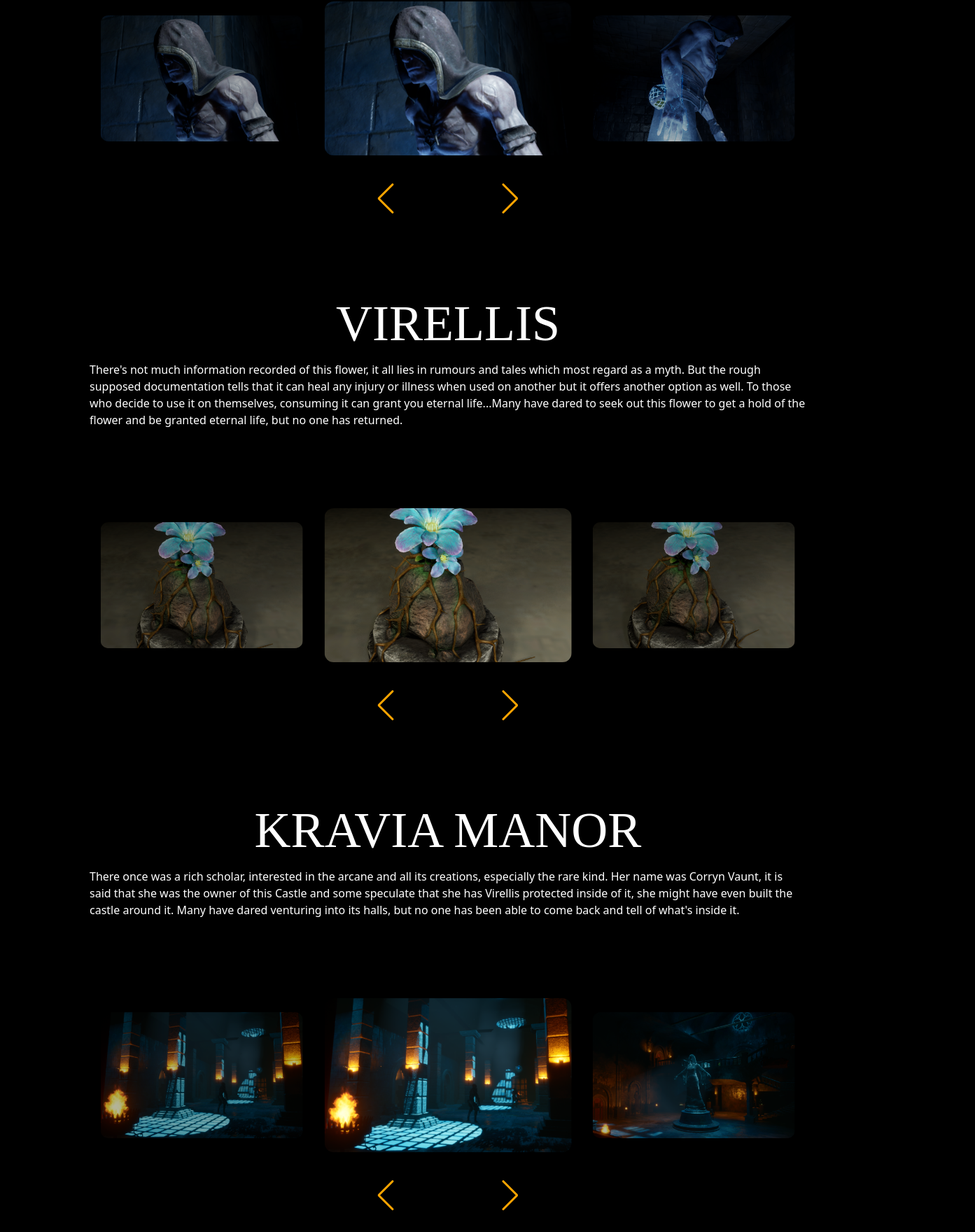
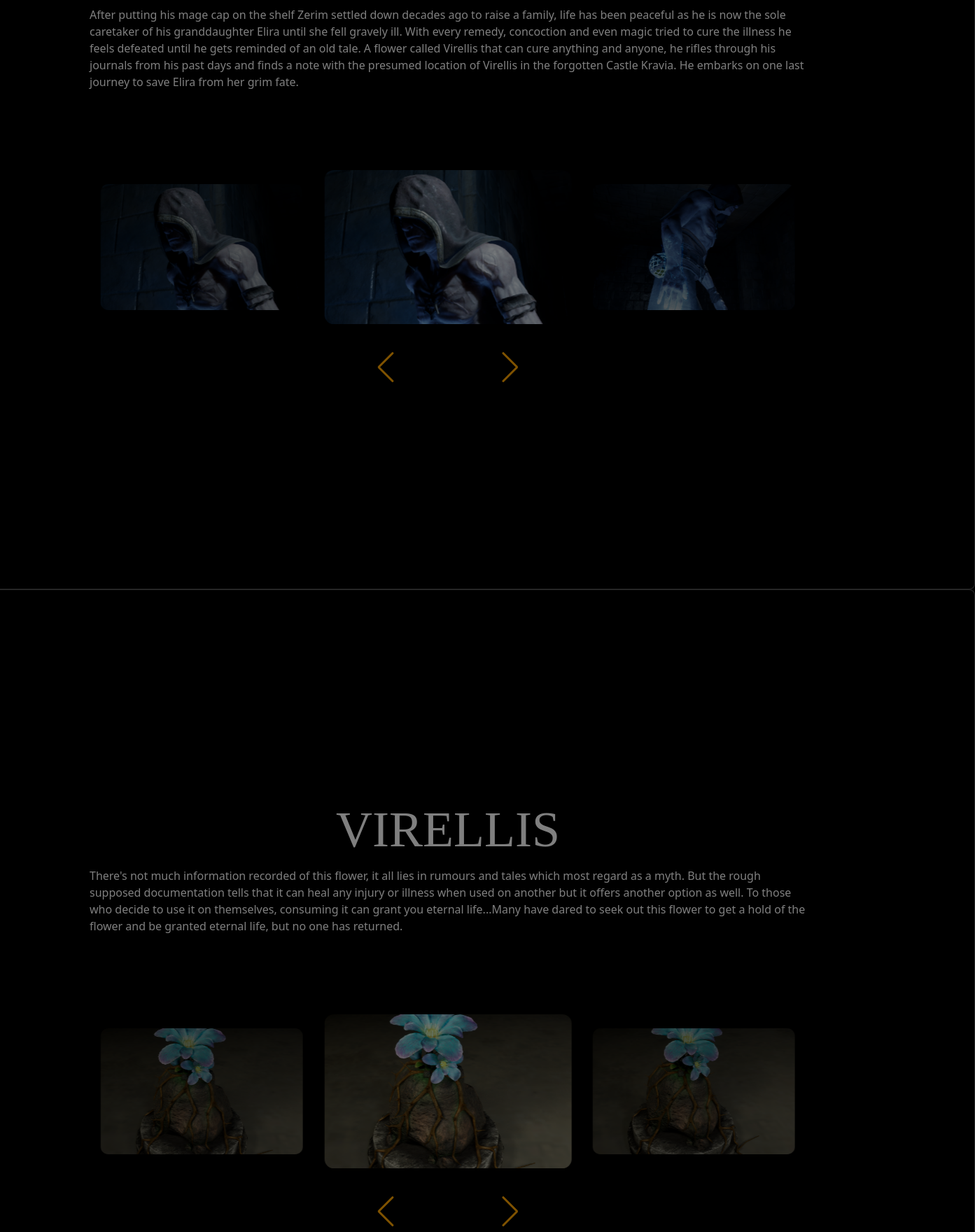
Before and after one commit to Endorze/Thornbound, a Next.js app: page /lore in a window 1280 px wide. Shown: the part 492-2252 px from the top of the page at 70% size, 1393 px wide, since content can reach past the window. Built offline with nearby package versions, Linux system fonts and the light colour scheme; a web font is replaced by a local one.

Commit message:
feat: Surrounded Carousel with transparent containers

```diff
--- a/src/app/lore/page.tsx
+++ b/src/app/lore/page.tsx
@@ -1,29 +1,35 @@
 import ImageCarousel from "../components/Carousel/Carousel";
 import { LoreItems } from "@/data/dataFile";
+import TransparentContainer from "../components/TransparentContainerReusable";
 
 export default function LorePage() {
     return (
         <div className="flex flex-col items-center justify-center min-h-screen">
             <h1 className="text-4xl font-bold"> Welcome to the Lore</h1>
+            <TransparentContainer>
                 <ImageCarousel
                     images={LoreItems[0]?.images ?? []}
                     title={LoreItems[0]?.name ?? "Unknown"}
                     text1={LoreItems[0]?.description ?? ""}
                     text2=""
                 />
+            </TransparentContainer>
+            <TransparentContainer>
                 <ImageCarousel
                     images={LoreItems[1]?.images ?? []}
                     title={LoreItems[1]?.name ?? "Unknown"}
                     text1={LoreItems[1]?.description ?? ""}
                     text2=""
                 />
+            </TransparentContainer>
+            <TransparentContainer>
                 <ImageCarousel
                     images={LoreItems[2]?.images ?? []}
                     title={LoreItems[2]?.name ?? "Unknown"}
                     text1={LoreItems[2]?.description ?? ""}
                     text2=""
                 />
-
+            </TransparentContainer>
         </div>
     )
 }
```
Lines whose indentation alone changed are shown as unchanged.
